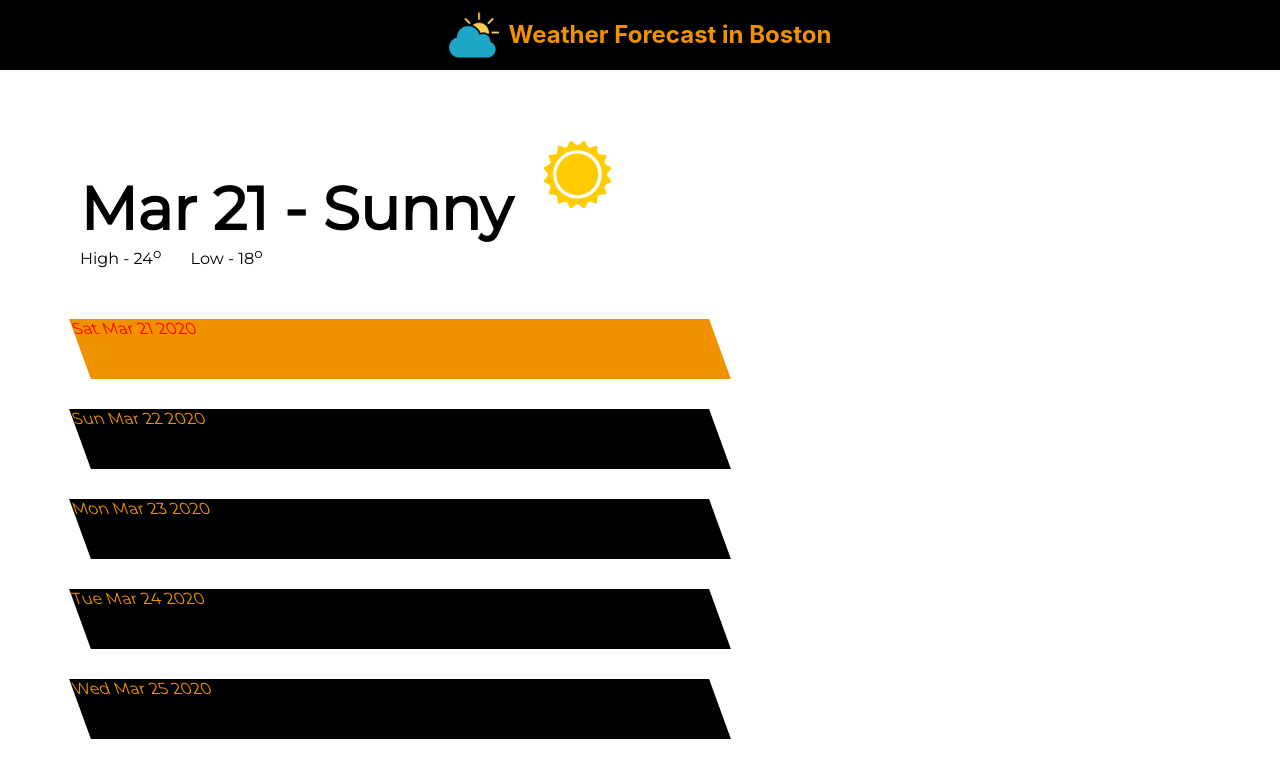
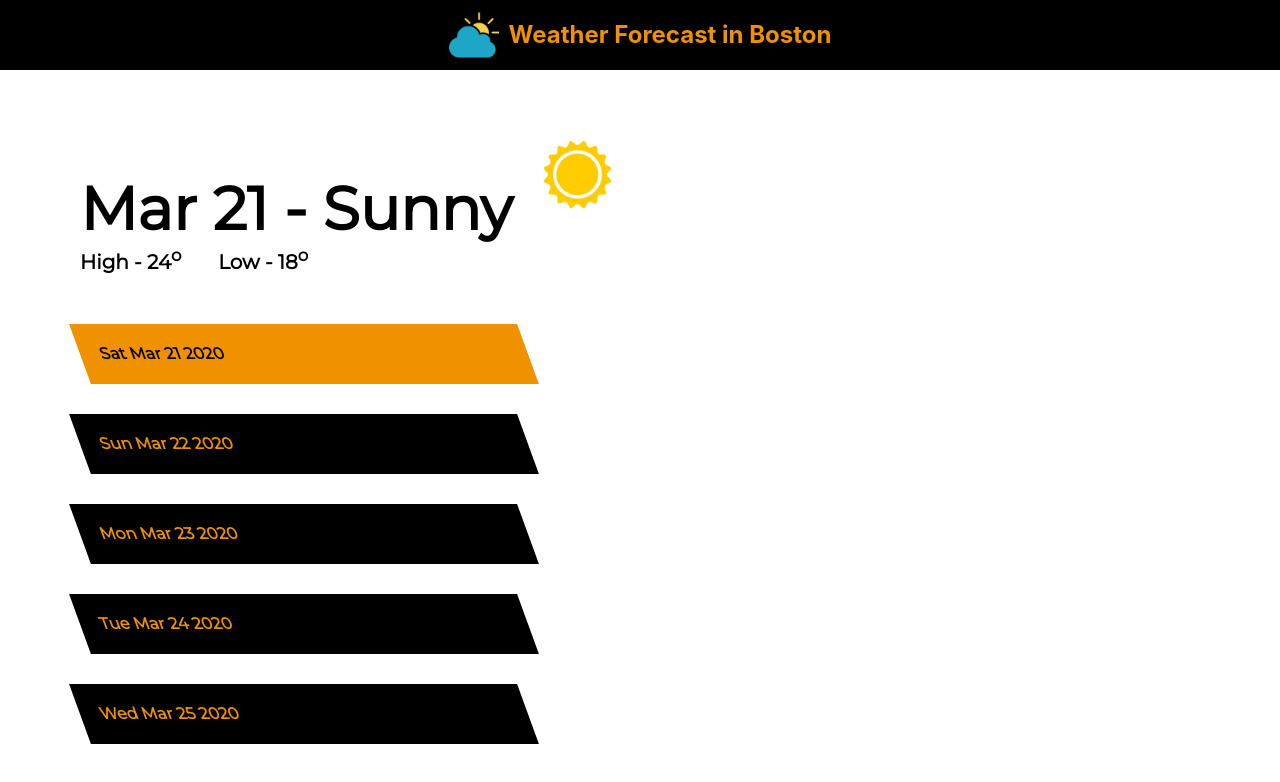
Before and after one commit to ketanmalik/react-weather-forecast-pp, a React (Create React App) app: page / in a window 1280 px wide. Shown: the top 782 px of the page. Built offline with nearby package versions, Linux system fonts and the light colour scheme; no server answers.

Commit message:
api-call

```diff
--- a/package.json
+++ b/package.json
@@ -6,6 +6,7 @@
     "@testing-library/jest-dom": "^4.2.4",
     "@testing-library/react": "^9.5.0",
     "@testing-library/user-event": "^7.2.1",
+    "axios": "^0.19.2",
     "react": "^16.13.1",
     "react-dom": "^16.13.1",
     "react-scripts": "3.4.0"
--- a/src/components/FiveDayView/DayBanner/DayBanner.js
+++ b/src/components/FiveDayView/DayBanner/DayBanner.js
@@ -8,7 +8,9 @@ const dayBanner = props => {
   }
   return (
     <a className={classes.Links} onClick={() => props.clicked(props.value)}>
-      <div className={wrapperClass}>{props.day}</div>
+      <div className={wrapperClass}>
+        <p>{props.day}</p>
+      </div>
     </a>
   );
 };
--- a/src/components/FiveDayView/DayBanner/DayBanner.module.css
+++ b/src/components/FiveDayView/DayBanner/DayBanner.module.css
@@ -4,6 +4,7 @@
   background: black;
   margin-top: 30px;
   color: #f09100;
+  width: 70%;
 }
 
 .Wrapper:hover {
@@ -19,5 +20,16 @@
   transform: skew(20deg);
   background-color: #f09100;
   margin-top: 30px;
-  color: red;
+  color: black;
+  width: 70%;
 }
+
+.Wrapper p {
+  font-weight: bold;
+  padding: 20px;
+}
+
+.Active p {
+  font-weight: bold;
+  padding: 20px;
+}
--- a/src/components/FiveDayView/FiveDayView.js
+++ b/src/components/FiveDayView/FiveDayView.js
@@ -1,6 +1,7 @@
 import React, { Component } from "react";
 import SelectedDay from "./SelectedDay/SelectedDay";
 import DayBanner from "./DayBanner/DayBanner";
+import axios from "axios";
 import classes from "./FiveDayView.module.css";
 
 class FiveDayView extends Component {
@@ -14,6 +15,11 @@ class FiveDayView extends Component {
     setTimeout(() => this.setState({ showAnimation: true }), 10);
     this.setDates();
     this.setState({ selectedDay: "Day0" });
+    axios
+      .get(
+        "http://api.openweathermap.org/data/2.5/forecast?id=4930956&APPID=e73382b0a345da45c83279f93d8b4615"
+      )
+      .then(resp => console.log(resp));
   }
 
   setDates = () => {
--- a/src/components/FiveDayView/SelectedDay/SelectedDay.js
+++ b/src/components/FiveDayView/SelectedDay/SelectedDay.js
@@ -10,8 +10,10 @@ const selectedDay = props => {
         <span> {day[1] + " " + day[2]} - Sunny </span>
         <img src={sunny} alt="sunny" />
       </h1>
-      High - 24<sup>o</sup>
-      &nbsp;&nbsp;&nbsp;&nbsp;&nbsp;&nbsp; Low - 18<sup>o</sup>
+      <b>
+        High - 24<sup>o</sup>
+        &nbsp;&nbsp;&nbsp;&nbsp;&nbsp;&nbsp; Low - 18<sup>o</sup>
+      </b>
     </div>
   );
 };
--- a/src/components/FiveDayView/SelectedDay/SelectedDay.module.css
+++ b/src/components/FiveDayView/SelectedDay/SelectedDay.module.css
@@ -1,5 +1,6 @@
 .Wrapper {
   margin-bottom: 50px;
+  font-size: 20px;
 }
 
 .Wrapper h1 {
```
Also changed, not shown: city.list.json (added, +9 -0 lines), 1 other file (tests, documents, lock files or other folders).
